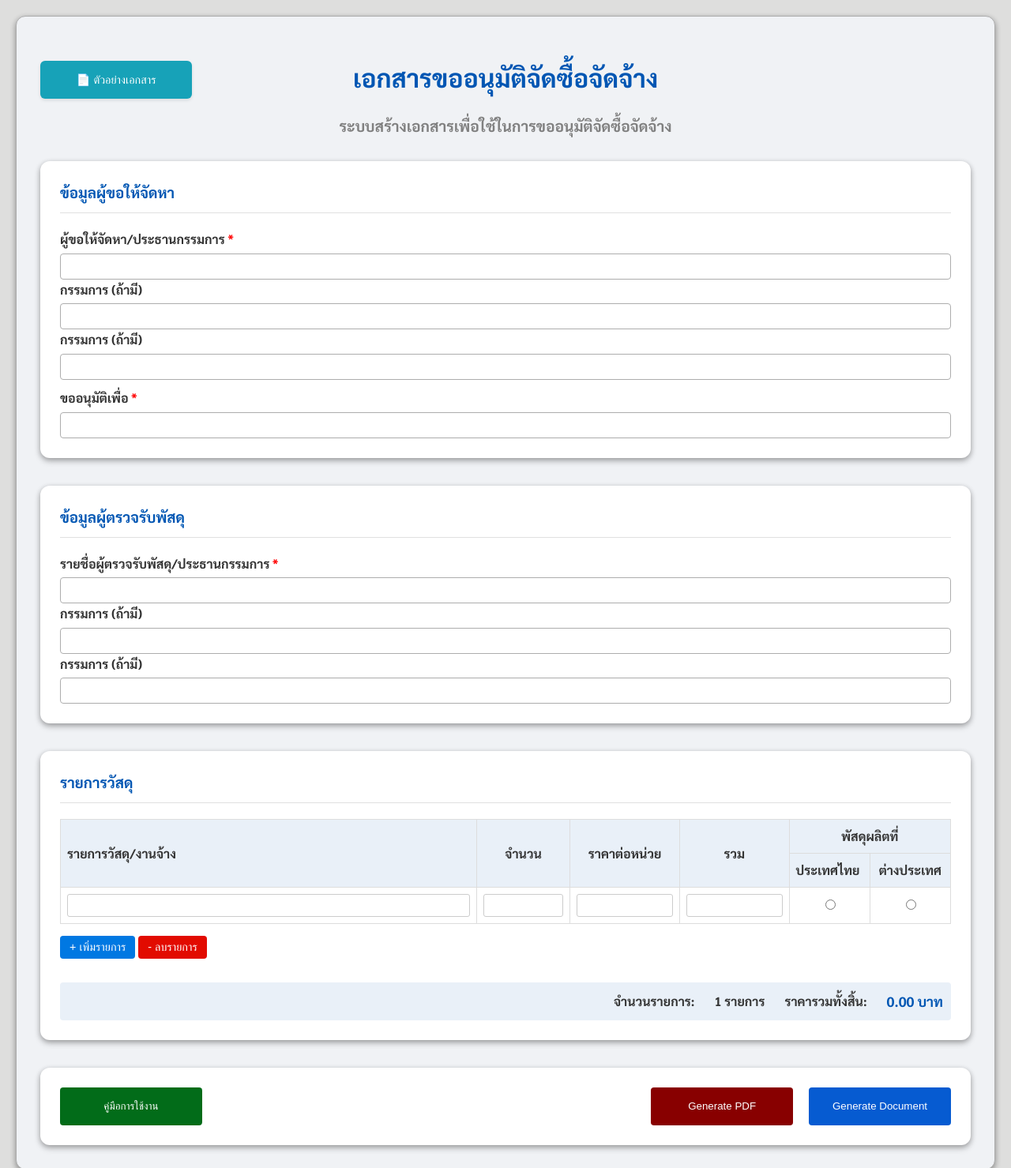
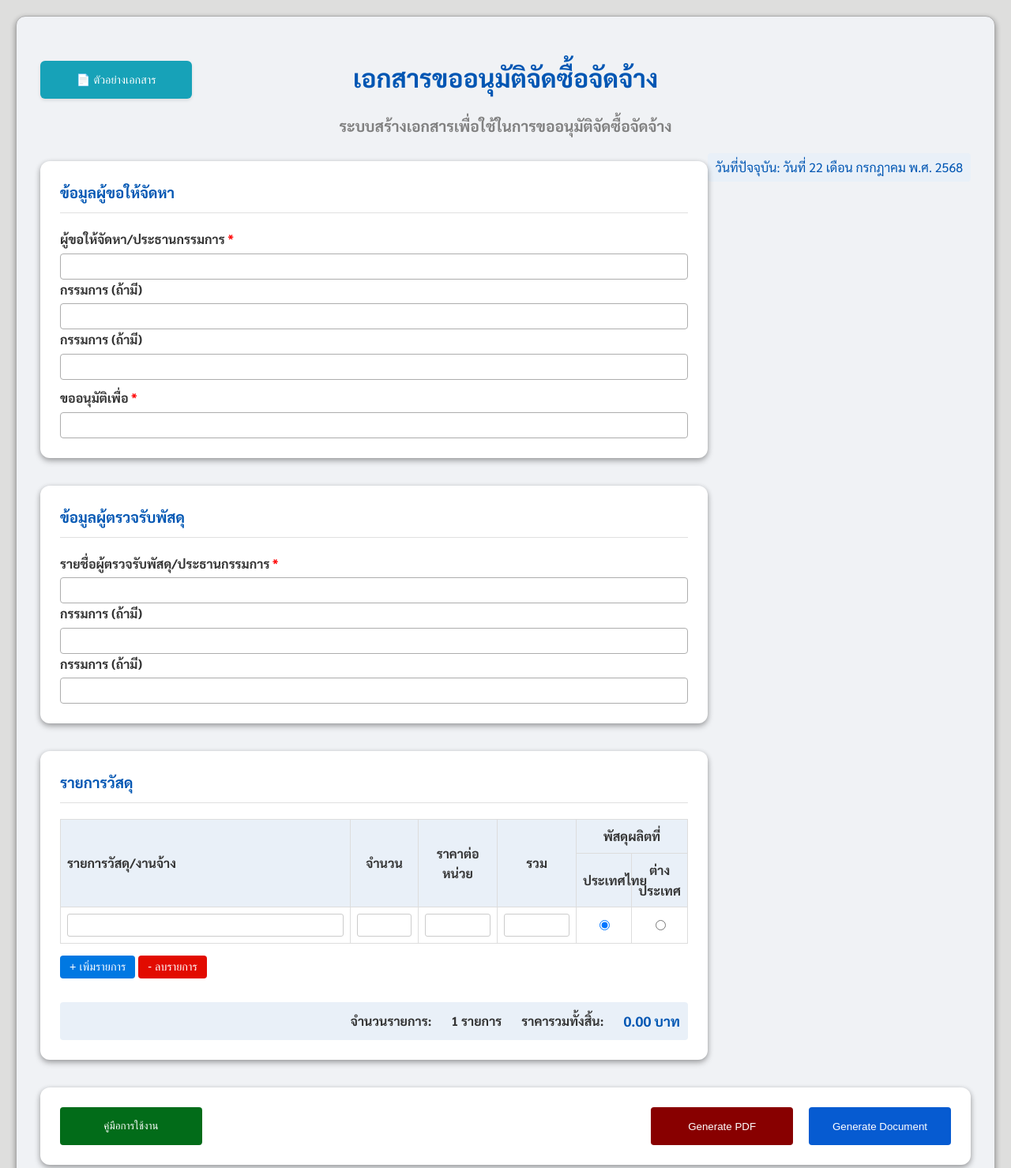
Before and after one commit to Kowit123/procurementForm, a Flask app: page / in a window 1280 px wide. Shown: the top 1479 px of the page at 79% size. Run offline with Flask 3, Linux system fonts and the light colour scheme.

Commit message:
fix delete typo, fix radio defult checked, rewrite design and task base on currently UI

```diff
--- a/static/style.css
+++ b/static/style.css
@@ -81,6 +81,21 @@
     text-align: center;
     margin-bottom: 10px;
     font-size: 1.2em;
+}
+
+/* Date info styling */
+.date-info {
+    text-align: right;
+    margin: 10px 0 20px;
+    font-size: 1em;
+    color: #0056b3;
+    font-weight: 500;
+    padding: 5px 10px;
+    background-color: #e9f0f8;
+    border-radius: 4px;
+    display: inline-block;
+    float: right;
+    clear: both;
 }
 
 /* Example document section styling - positioned to the left */
@@ -259,7 +274,7 @@
     background-color: #006bc9;
 }
 
-.dellete-button {
+.delete-button {
     background-color: #e20b00;
     color: white;
     padding: 6px 12px;
@@ -267,7 +282,7 @@
     margin-bottom: 15px;
 }
 
-.dellete-button:hover {
+.delete-button:hover {
     background-color: #c92500;
 }
 
--- a/templates/form.html
+++ b/templates/form.html
@@ -23,6 +23,9 @@
         </div>
 
         <form id="procurementForm" action="/generate" method="post">
+            <!-- Hidden input for current date in Thai Buddhist Era format -->
+            <input type="hidden" id="current_date" name="current_date">
+
             <div class="form-sections">
                 <!--section1-->
                 <div class="form-section section-box">
@@ -81,7 +84,7 @@
                                     <td><input type="text" name="supply_price_unit[]" min="0" step="0.01" required>
                                     </td>
                                     <td><input type="text" name="sum_supply_price[]" readonly></td>
-                                    <td class="radio-cell"><input type="radio" name="product_origin_1" value="domestic">
+                                    <td class="radio-cell"><input type="radio" name="product_origin_1" value="domestic" checked>
                                     </td>
                                     <td class="radio-cell"><input type="radio" name="product_origin_1" value="foreign">
                                     </td>
@@ -89,7 +92,7 @@
                             </tbody>
                         </table>
                         <button type="button" id="addSupplyRow" class="add-button">+ เพิ่มรายการ</button>
-                        <button type="button" id="deleteSupplyRow" class="dellete-button" title="ลบรายการ">-
+                        <button type="button" id="deleteSupplyRow" class="delete-button" title="ลบรายการ">-
                             ลบรายการ</button>
                         <div class="total-section">
                             <div class="total-supply-amount">จำนวนรายการ:</div>
@@ -125,6 +128,39 @@
     </div>
 
     <script>
+        // Function to convert Gregorian date to Thai Buddhist Era format
+        function convertToThaiDate(date) {
+            // Thai month names
+            const thaiMonths = [
+                'มกราคม', 'กุมภาพันธ์', 'มีนาคม', 'เมษายน', 'พฤษภาคม', 'มิถุนายน',
+                'กรกฎาคม', 'สิงหาคม', 'กันยายน', 'ตุลาคม', 'พฤศจิกายน', 'ธันวาคม'
+            ];
+
+            // Convert to Buddhist Era (BE = CE + 543)
+            const day = date.getDate();
+            const month = thaiMonths[date.getMonth()];
+            const year = date.getFullYear() + 543; // Convert to Buddhist Era
+
+            // Format: วันที่ DD เดือน MMMM พ.ศ. YYYY
+            return `วันที่ ${day} เดือน ${month} พ.ศ. ${year}`;
+        }
+
+        // Set current date in Thai Buddhist Era format when page loads
+        document.addEventListener('DOMContentLoaded', function() {
+            const currentDate = new Date();
+            const thaiDate = convertToThaiDate(currentDate);
+            document.getElementById('current_date').value = thaiDate;
+
+            // Display current date in the form (optional)
+            const dateInfoDiv = document.createElement('div');
+            dateInfoDiv.className = 'date-info';
+            dateInfoDiv.innerHTML = `<span>วันที่ปัจจุบัน: ${thaiDate}</span>`;
+
+            // Insert after the title section
+            const titleSection = document.querySelector('.title-section');
+            titleSection.parentNode.insertBefore(dateInfoDiv, titleSection.nextSibling);
+        });
+
         // Improved form validation for task 3.2
         document.getElementById('procurementForm').addEventListener('submit', function (event) {
             // Get all required inputs
```
Also changed, not shown: .kiro/specs/procurement-document-generator/design.md, .kiro/specs/procurement-document-generator/tasks.md.
